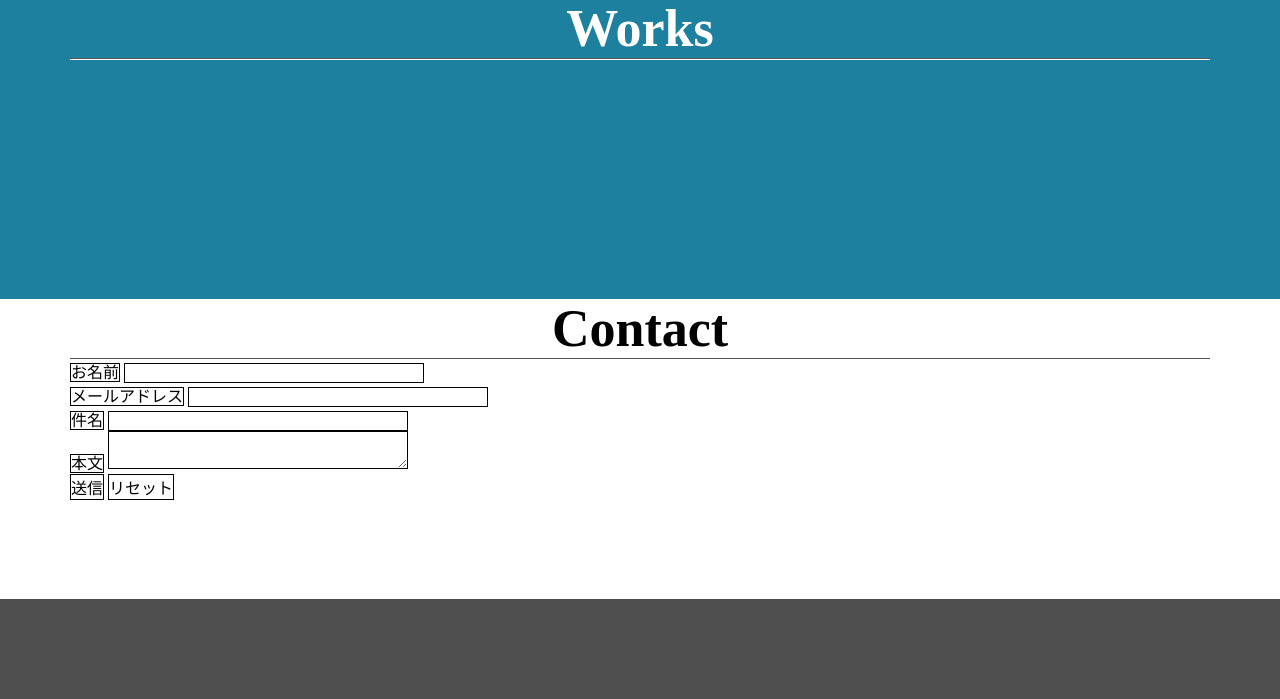
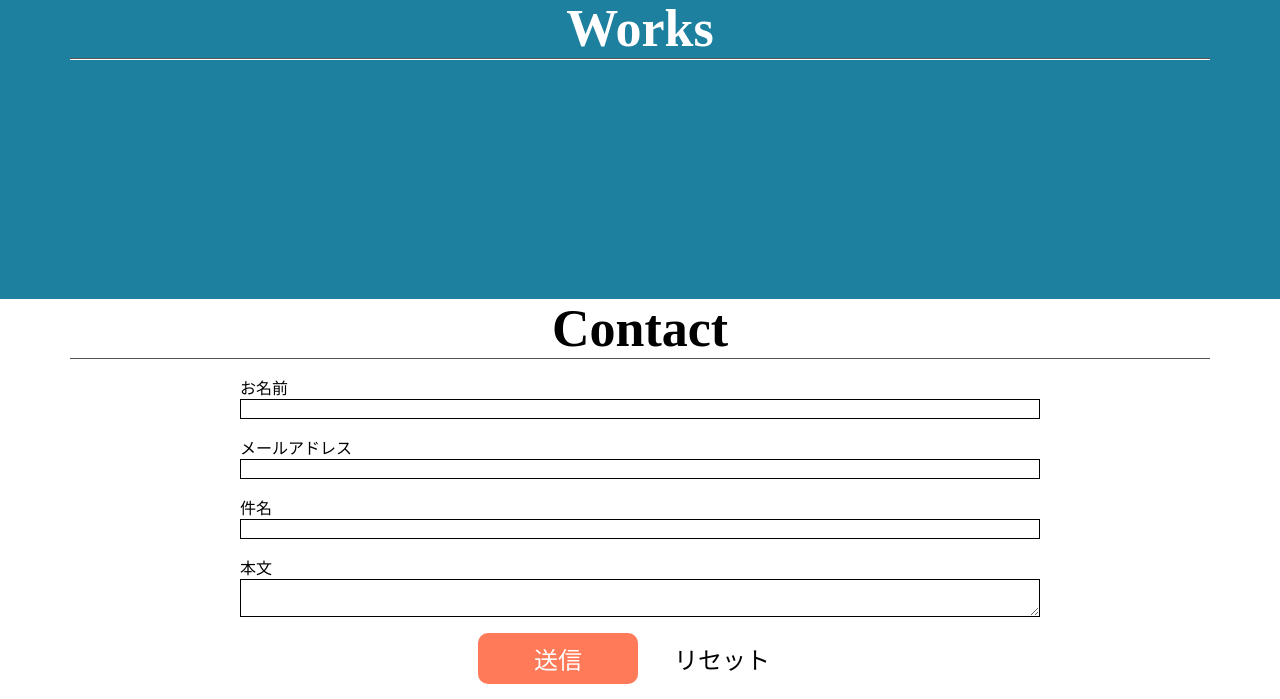
Before and after one commit to c501306014/Portfolio, a PHP site: page / in a window 1280 px wide. Shown: the part 1341-2040 px from the top of the page. Before the commit the page ends 1940 px from the top, so only its background shows below. Run offline with PHP 8.4, Linux system fonts and the light colour scheme; some libraries are stand-ins or nearby versions.

Commit message:
updte html/css contactの体裁を整えた

```diff
--- a/index.html
+++ b/index.html
@@ -115,8 +115,8 @@
                     <textarea class="inputs"></textarea>
                 </div>
                 <div class="btn-area">
-                    <input type="submit" value="送信">
-                    <input type="reset" value="リセット">
+                    <input class="submit" type="submit" value="送信">
+                    <input class="reset" type="reset" value="リセット">
                 </div>
             </form>
         </div>
--- a/stylesheet.css
+++ b/stylesheet.css
@@ -133,20 +133,44 @@ nav .container{
 
 /* contact */
 #contact-wrapper{
-    height: 30rem;
+    height: 40rem;
 }
 
 #contact-form{
-    text-align: left;
+    display: flex;
+    align-items: center;
+    justify-content: center;
+    flex-direction: column;
+}
+
+#contact-form .item{
+    margin-top: 1.6rem;
     display: flex;
     flex-direction: column;
     justify-content: center;
+    width: 80rem;
 }
 
-#contact-form div *{
+
+#contact-form .item .label{
+    text-align: left;
+    width: 16rem;
+}
+
+#contact-form .item .inputs{
     border: 0.1rem solid black;
 }
 
-.inputs{
-    width: 30rem;
+#contact-form .btn-area *{
+    margin-top: 1.6rem;
+    font-size: 2.4rem;
+    border-radius: 1rem 1rem;
+    padding: .8rem 2.4rem;
+    width: 16rem;
+    /* display: inline-block; */
 }
+
+#contact-form .btn-area .submit{
+    color: white;
+    background-color: #ff7a59ff;
+}
```
